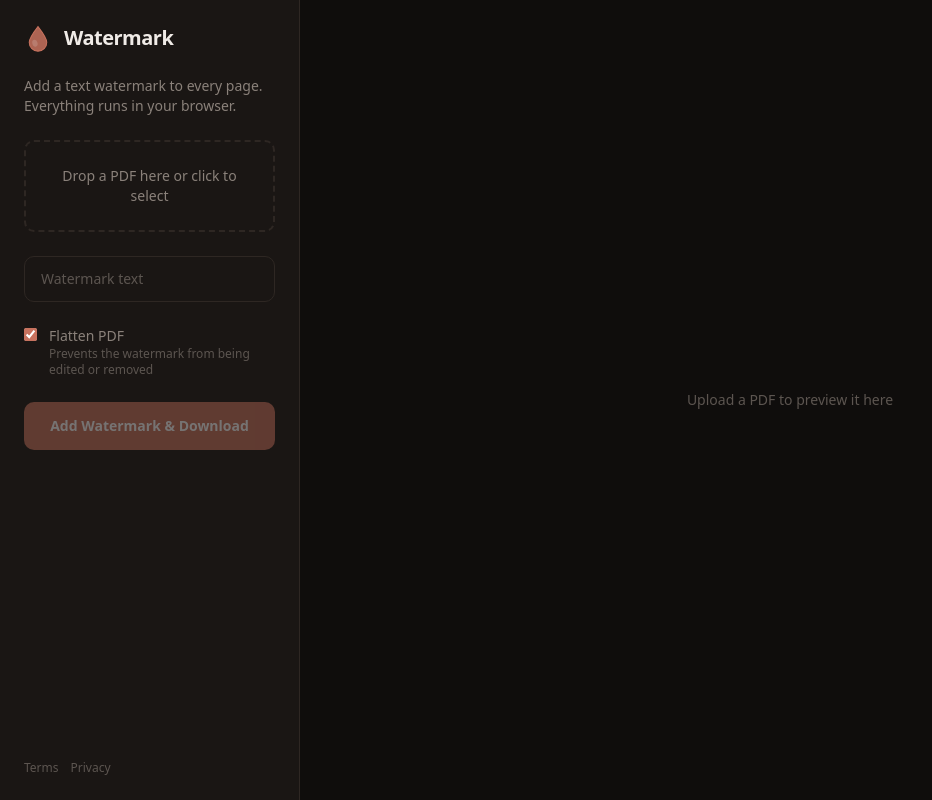
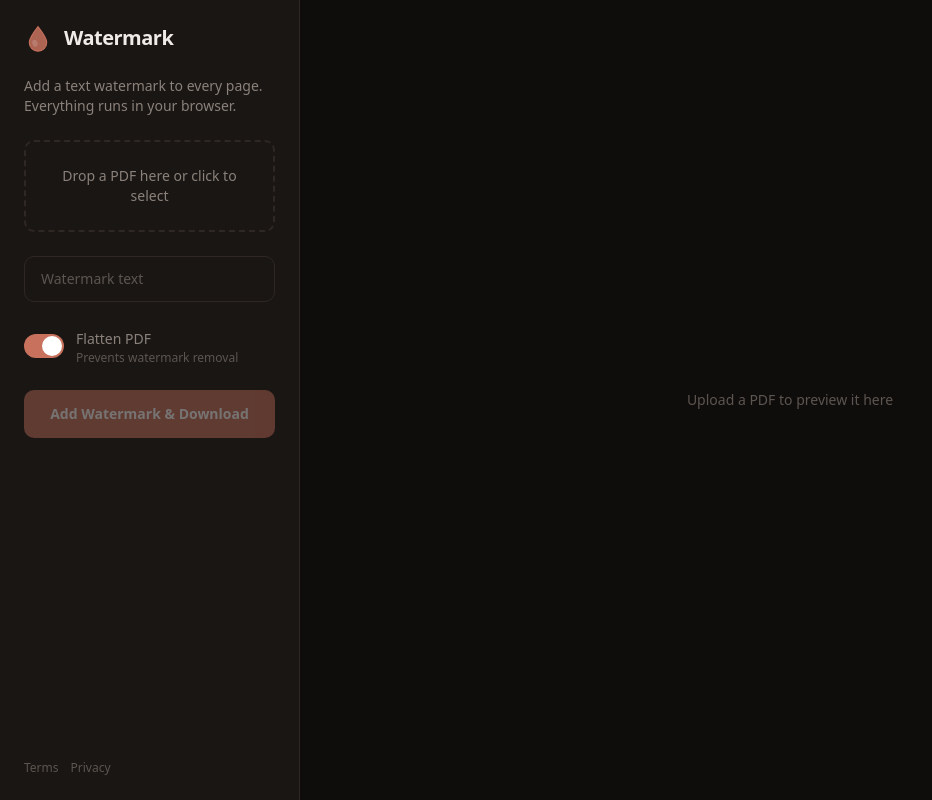
Before and after one commit to esniper/watermark, a Next.js app: page / in a window 1280 px wide. Shown: the whole page, without its empty margins (0-932 px from the left). Built offline with nearby package versions, Linux system fonts and the light colour scheme.

Commit message:
Replace flatten checkbox with a left-aligned toggle switch

```diff
--- a/app/page.tsx
+++ b/app/page.tsx
@@ -185,17 +185,22 @@ export default function Home() {
         />
 
         {/* Flatten toggle */}
-        <label className="flex cursor-pointer items-start gap-3">
-          <input
-            type="checkbox"
-            checked={flatten}
-            onChange={(e) => setFlatten(e.target.checked)}
-            className="mt-0.5 accent-accent"
-          />
-          <span className="text-sm text-text-secondary">
-            Flatten PDF
+        <label className="flex cursor-pointer items-center gap-3">
+          <button
+            type="button"
+            role="switch"
+            aria-checked={flatten}
+            onClick={() => setFlatten(!flatten)}
+            className={`relative h-6 w-10 shrink-0 rounded-full transition-colors duration-150 ${flatten ? "bg-accent" : "bg-border"}`}
+          >
+            <span
+              className={`absolute top-0.5 left-0.5 h-5 w-5 rounded-full bg-white transition-transform duration-150 ${flatten ? "translate-x-4" : "translate-x-0"}`}
+            />
+          </button>
+          <span>
+            <span className="text-sm text-text-secondary">Flatten PDF</span>
             <span className="block text-xs text-text-muted">
-              Prevents the watermark from being edited or removed
+              Prevents watermark removal
             </span>
           </span>
         </label>
```
